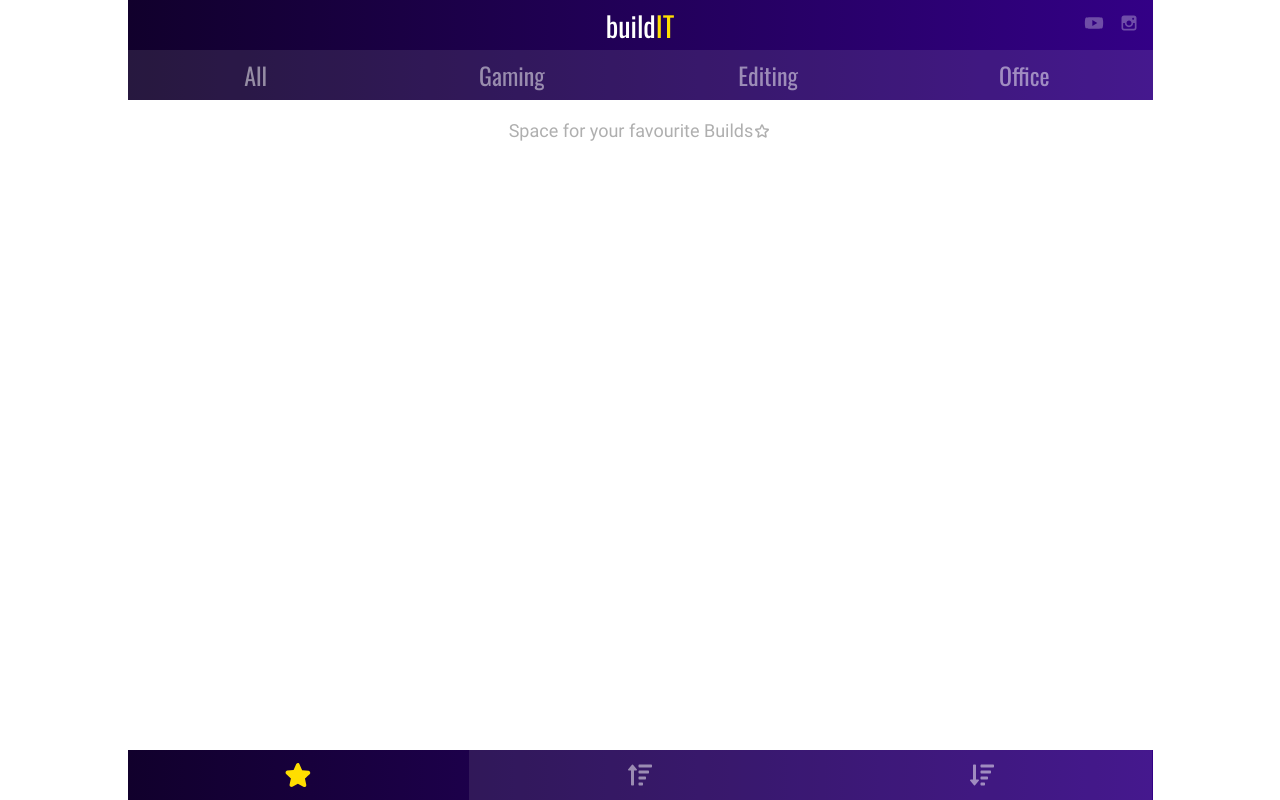
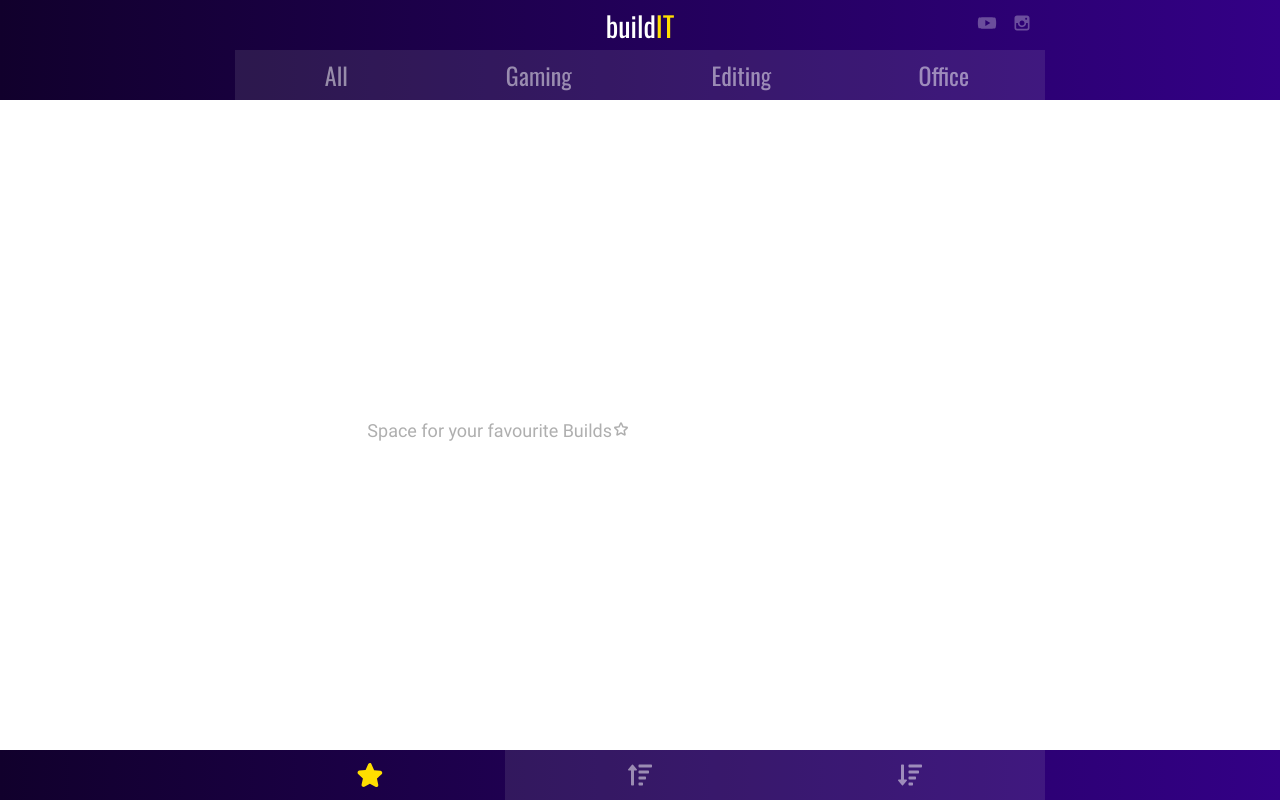
Before and after one commit to peterhelmke/pcbuilds, a React (Create React App) app: page /bookmarks in a window 1280 px wide. Built offline with nearby package versions, Linux system fonts and the light colour scheme.

Commit message:
Make App responsive

```diff
--- a/src/app/App.js
+++ b/src/app/App.js
@@ -9,11 +9,6 @@ import Footer from '../common/Footer'
 import { getCardsFromStorage, saveCardsToStorage } from '../services'
 
 const PageGrid = styled.div`
-  max-width: 1025px;
-  margin-left: auto;
-  margin-right: auto;
-  left: 0;
-  right: 0;
   display: grid;
   grid-template-rows: 100px auto 50px;
   position: absolute;
--- a/src/cards/CardContainer.js
+++ b/src/cards/CardContainer.js
@@ -1,9 +1,30 @@
 import styled from 'styled-components'
 
 export default styled.section`
+  margin: 0 auto 0 auto;
+  max-width: 810px;
   overflow-y: scroll;
   scroll-snap-type: ${window.innerHeight >= 600 ? 'y mandatory' : 'none'};
   -webkit-overflow-scrolling: touch;
   padding-bottom: 10px;
-  max-width: 1025px;
+  @media only screen and (max-width: 374px) {
+    display: flex;
+    flex-direction: column;
+    align-items: center;
+  }
+  @media only screen and (min-width: 425px) {
+    display: flex;
+    flex-direction: column;
+    align-items: center;
+  }
+  @media only screen and (min-width: 768px) {
+    display: grid;
+    grid-template-columns: 1fr 1fr;
+    grid-gap: 5px;
+    padding: 0 5px 10px 5px;
+  }
+  @media only screen and (min-width: 1024px) {
+    grid-gap: 20px;
+    padding: 0 20px 10px 20px;
+  }
 `
--- a/src/cards/CardStyles.js
+++ b/src/cards/CardStyles.js
@@ -2,13 +2,16 @@ import { NavLink } from 'react-router-dom'
 import styled from 'styled-components'
 
 export const StyledCard = styled.section`
-  padding: 25px;
   background: linear-gradient(to bottom, #ffffff, #ffffff, #fafafa);
-  min-width: 280px;
+  max-width: 375px;
   height: 510px;
   border-bottom: solid 1px #e1e1e1;
   border-radius: 0 0 25px 25px;
   scroll-snap-align: start;
+  padding: 25px;
+  @media only screen and (max-width: 350px) {
+    padding: 25px 5px 25px 5px;
+  }
 `
 
 export const PcBuildTitleContainer = styled.div`
@@ -26,6 +29,10 @@ export const PcBuildTitleContainer = styled.div`
   );
   border-radius: 0 0 25px 25px;
   z-index: 1;
+  @media only screen and (max-width: 350px) {
+    padding: 25px 5px 5px 5px;
+    margin: -25px -5px 0 -5px;
+  }
 `
 
 export const PcBuildTitle = styled.h2`
--- a/src/cards/CardsRender.js
+++ b/src/cards/CardsRender.js
@@ -6,10 +6,10 @@ import { TiStarOutline } from 'react-icons/ti'
 
 const BookmarksPlaceholder = styled.div`
   display: flex;
+  width: 100%;
   margin-top: 20px;
   font-size: 18px;
   color: #afafaf;
-  align-items: center;
   justify-content: center;
 `
 
--- a/src/common/Footer.js
+++ b/src/common/Footer.js
@@ -3,6 +3,7 @@ import { TiStarFullOutline, TiStarOutline } from 'react-icons/ti'
 import { FaSortAmountDown, FaSortAmountUp } from 'react-icons/fa'
 import {
   StyledFooter,
+  StyledFooterGrid,
   FooterNavBookmark,
   BookmarkCounter,
   FooterSortLink,
@@ -11,6 +12,7 @@ import {
 export default function Footer({ countBookmarked }) {
   return (
     <StyledFooter>
+      <StyledFooterGrid>
         <FooterNavBookmark
           to={
             window.location.pathname.includes('bookmarks') ? '/' : '/bookmarks'
@@ -95,6 +97,7 @@ export default function Footer({ countBookmarked }) {
           }>
           <FaSortAmountDown />
         </FooterSortLink>
+      </StyledFooterGrid>
     </StyledFooter>
   )
 }
--- a/src/common/FooterStyles.js
+++ b/src/common/FooterStyles.js
@@ -2,11 +2,17 @@ import { NavLink } from 'react-router-dom'
 import styled from 'styled-components'
 
 export const StyledFooter = styled.footer`
+  background: linear-gradient(to right, #11002c, #330086);
+  user-select: none;
+  width: 100%;
+`
+
+export const StyledFooterGrid = styled.div`
+  margin: auto;
   display: grid;
+  max-width: 810px;
   grid-template-columns: repeat(3, 1fr);
   height: 50px;
-  background: linear-gradient(to right, #11002c, #330086);
-  user-select: none;
 `
 
 export const FooterNavBookmark = styled(NavLink)`
--- a/src/common/Header.js
+++ b/src/common/Header.js
@@ -2,6 +2,7 @@ import React from 'react'
 import { TiSocialInstagram, TiSocialYoutube } from 'react-icons/ti'
 import {
   StyledHeader,
+  StyledHeaderGrid,
   HeaderTitleContainer,
   HeaderTitleWrapper,
   HeaderTitleWhite,
@@ -14,6 +15,8 @@ import {
 export default function Header() {
   return (
     <StyledHeader>
+      <div />
+      <StyledHeaderGrid>
         <HeaderTitleContainer>
           <div />
           <HeaderTitleWrapper>
@@ -57,6 +60,8 @@ export default function Header() {
           <HeaderCategoryLink to="/editing">Editing</HeaderCategoryLink>
           <HeaderCategoryLink to="/office">Office</HeaderCategoryLink>
         </HeaderCategoryNav>
+      </StyledHeaderGrid>
+      <div />
     </StyledHeader>
   )
 }
--- a/src/common/HeaderStyles.js
+++ b/src/common/HeaderStyles.js
@@ -2,11 +2,16 @@ import { NavLink } from 'react-router-dom'
 import styled from 'styled-components'
 
 export const StyledHeader = styled.header`
-  overflow-y: hidden;
+  width: 100%;
+  background: linear-gradient(to right, #11002c, #330086);
+  user-select: none;
+`
+
+export const StyledHeaderGrid = styled.div`
+  margin: auto;
+  max-width: 810px;
   display: grid;
   grid-template-rows: 50px 50px;
-  background: linear-gradient(to right, #11002c, #330086);
-  user-select: none;
 `
 
 export const HeaderTitleContainer = styled.div`
```
Lines whose indentation alone changed are shown as unchanged.
